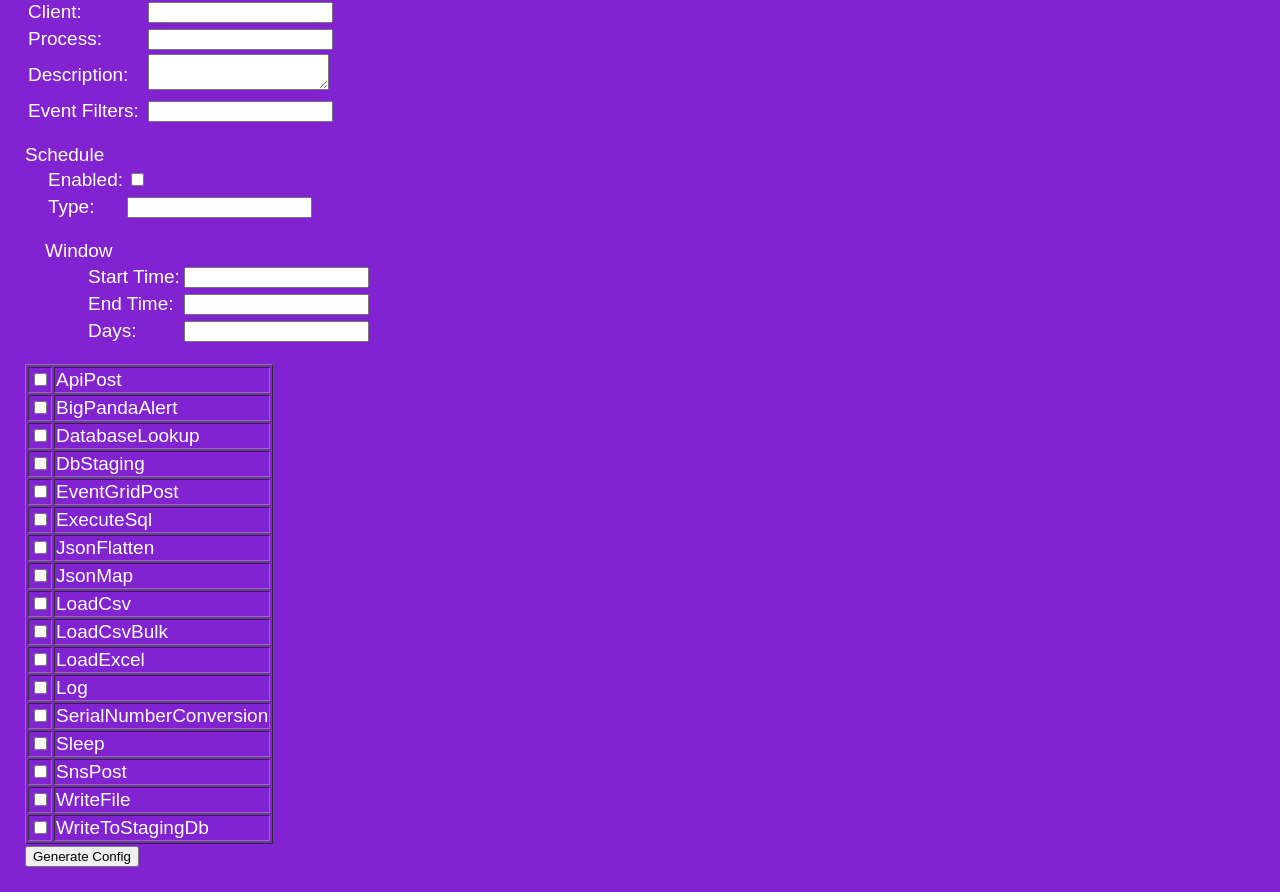
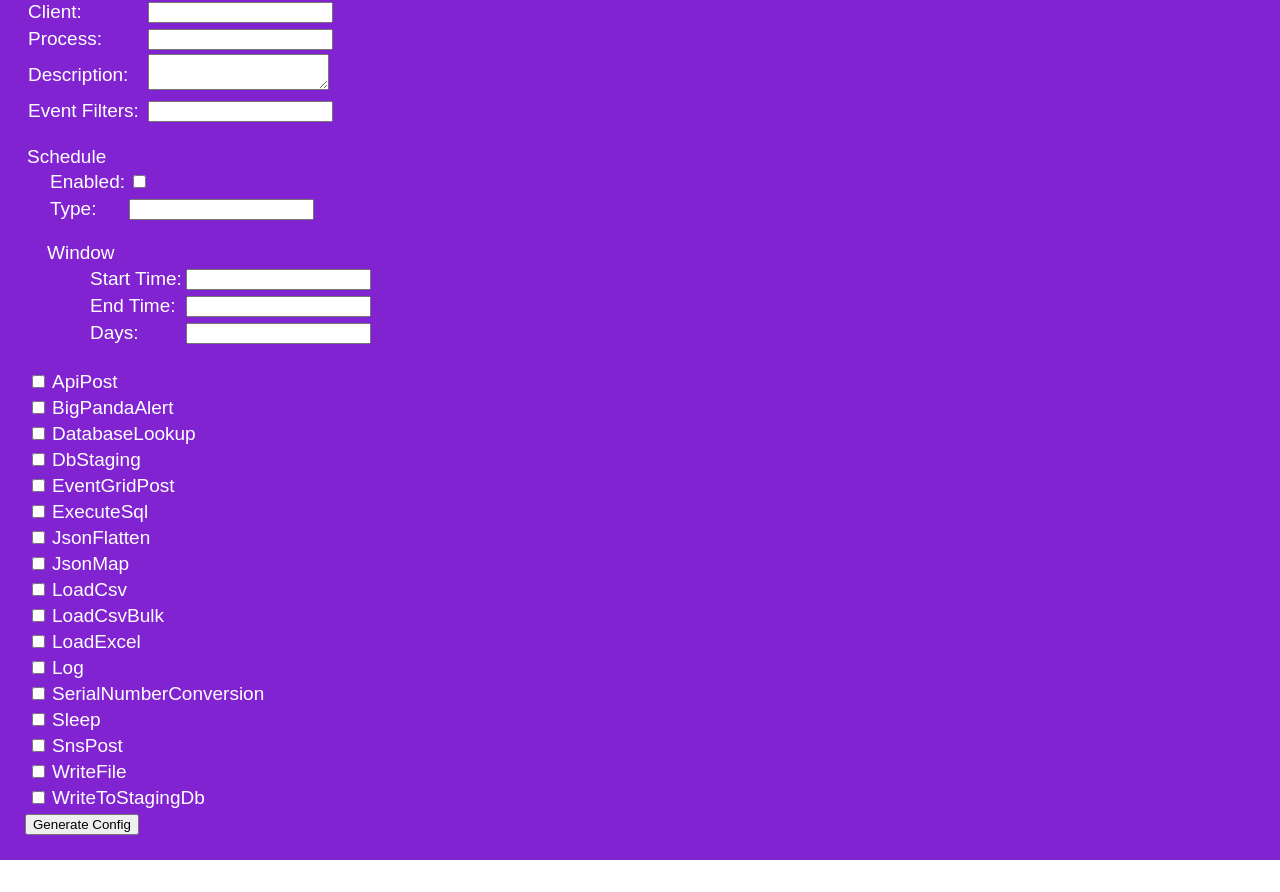
Before and after one commit to ashleypotts/test, a React (Create React App) app: page / in a window 1280 px wide. Shown: the part 238-1130 px from the top of the page. After the commit the page ends 1098 px from the top, so only its background shows below. Built offline with nearby package versions, Linux system fonts and the light colour scheme.

Commit message:
Small formatting changes

```diff
--- a/src/components/activityCheckboxes.js
+++ b/src/components/activityCheckboxes.js
@@ -59,7 +59,7 @@ function MakeCheckboxes() {
 
     return (
     <div>
-      <table border={1}>
+      <table>
         <tbody>
           {activities.map(activity => (
             <React.Fragment key={activity.title}>
--- a/src/components/header.js
+++ b/src/components/header.js
@@ -18,6 +18,7 @@ function GenerateHeader() {
             <TextArea title="description"/>
             <Text title="eventFilters"/>
         </table>
+        <table>
         <p>Schedule
             <table style={{marginLeft:20}}>
                 <Check title="enabled"/>
@@ -31,6 +32,7 @@ function GenerateHeader() {
                 <Text title="days"/>
             </table>
         </p>
+        </table>
     </div>
     )
 }
--- a/src/components/radio.js
+++ b/src/components/radio.js
@@ -3,8 +3,11 @@ var _ = require('lodash');
 function Radio(props){
   var formattedTitle = _.startCase(props.title)
     return(
-      <div>
+      <tr>
+        <td>
         <label for={props.title + props.activity + props.extra}>{formattedTitle}:</label>
+        </td>
+        <td>
         {props.options.map(function(option) {
             return (
               <div>
@@ -14,7 +17,8 @@ function Radio(props){
             )
           })
         }
-      </div>
+        </td>
+      </tr>
     )
   }
 
```
